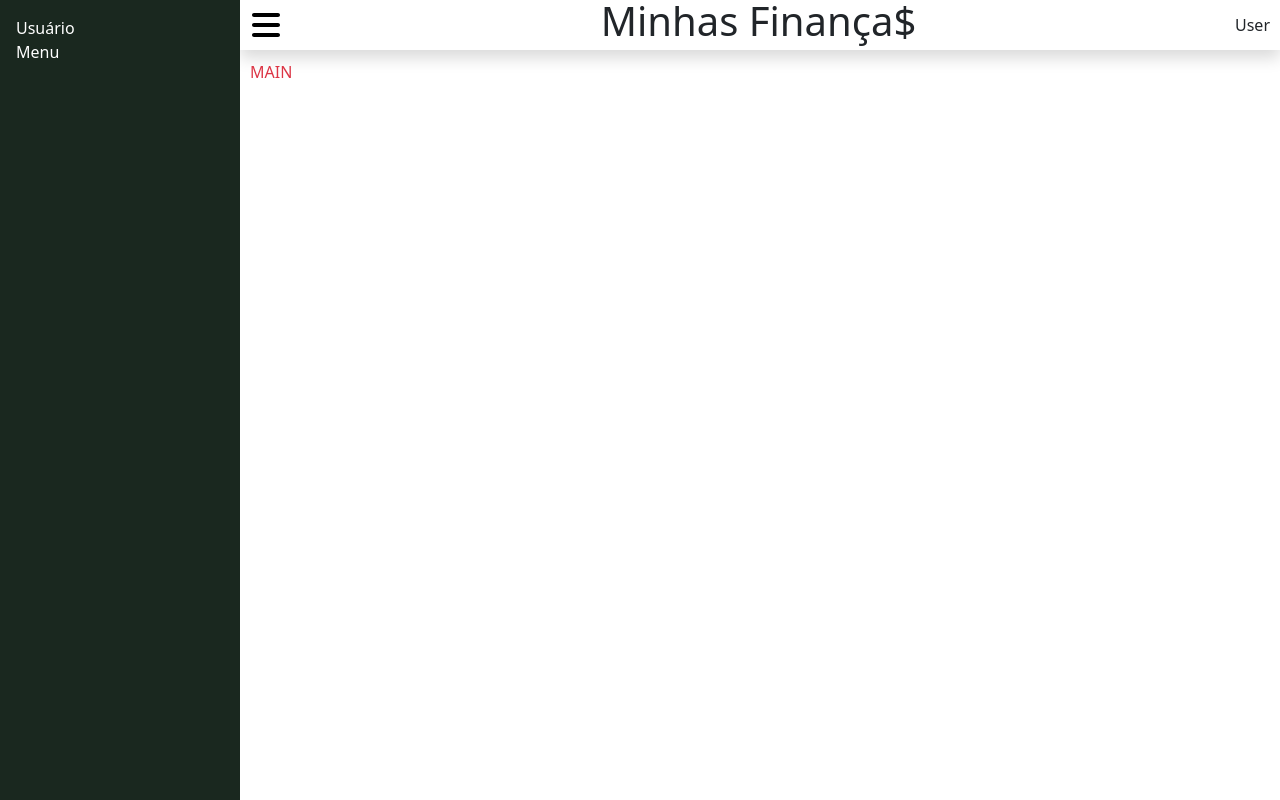
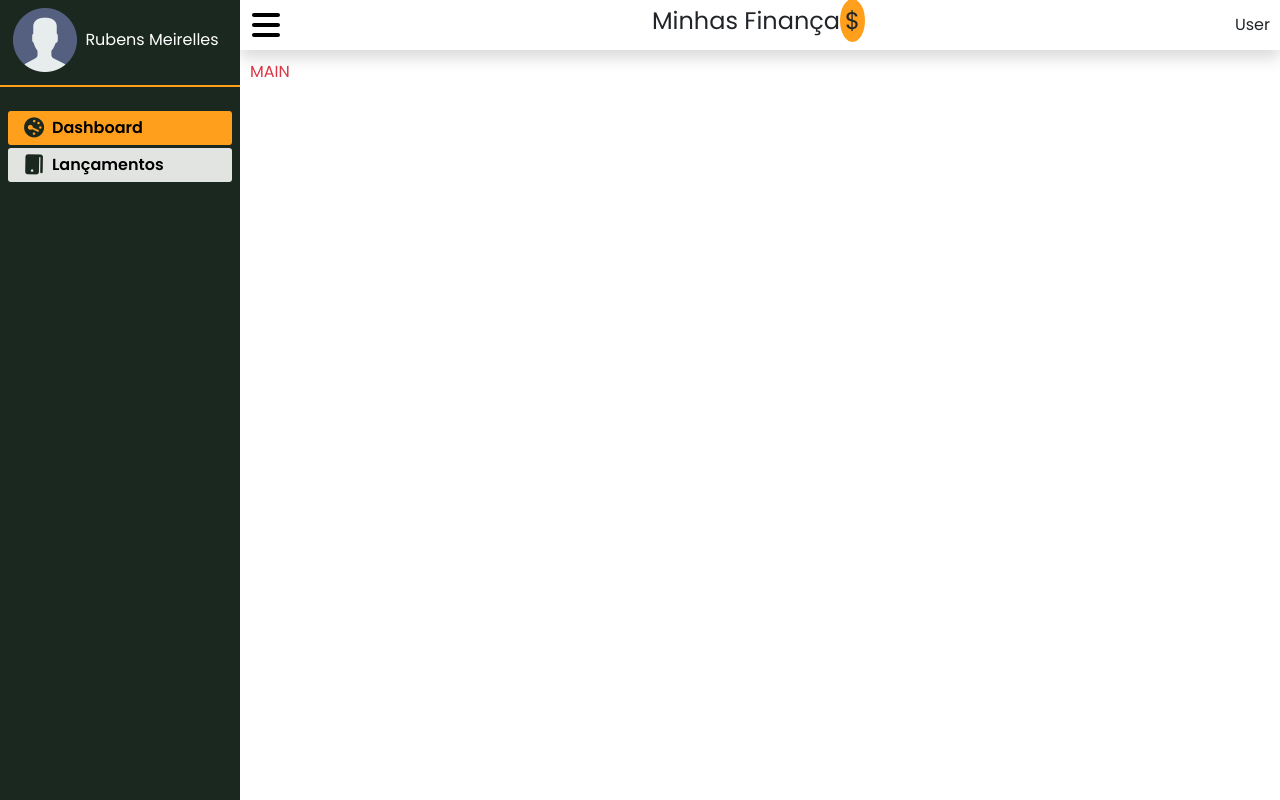
Before and after one commit to rubensmeirelles/financas, a PHP site: page / in a window 1280 px wide. Run offline with PHP 8.4, Linux system fonts and the light colour scheme; some libraries are stand-ins or nearby versions.

Commit message:
Criação dos menus - Inclusão de fonte

```diff
--- a/assets/css/style.css
+++ b/assets/css/style.css
@@ -1,13 +1,73 @@
+
+@import url('https://fonts.googleapis.com/css2?family=Poppins:wght@100;200;300;400;600&display=swap');
+
+
+*{
+    list-style: none;
+    text-decoration: none;
+    margin: 0;
+    padding: 0;
+    box-sizing: border-box;
+    font-family: "Poppins", sans-serif;
+}
+
 .sidebar {
     height: 100vh;
     background-color: #1a281f;
     width: 240px; /* Largura inicial */
-    transition: width 0.8s ease-in-out; /* Adicionando a transição para a largura */
+    transition: width 0.1s ease-in-out; /* Adicionando a transição para a largura */
     overflow-x: hidden; /* Oculta o conteúdo que ultrapassa a largura */
 }
 
+h1{
+    font-size: 1.5rem !important;
+}
+
+h1 span{
+    background-color: #ff9f1c;
+    border-radius: 50%;
+    padding: 5px;
+}
+
+.user-data img{
+    width: 64px;
+}
+
+.user-data span, .item-menu{
+    visibility: visible;
+}
+
+.user-data.hidden span, .item-menu.hidden{
+    display: none;
+}
+
+.divider{
+    margin: 5px 0;
+    border: 1px solid #ff9f1c;
+}
 .menu{
     cursor: pointer;
+}
+
+.icon-color{
+    color: #1a281f
+}
+
+.menu-list li{
+    display: block;
+    padding: 5px 8px;
+    border-radius: 3px;
+    background-color: #e2e4e2;
+    margin: 3px 0;
+    transition: .2s;
+}
+
+.menu-list li:hover{
+    background-color: #ff9f1c;
+}
+
+.active li{
+    background-color: #ff9f1c;
 }
 
 .sidebar.width-70 {
@@ -28,7 +88,7 @@
 }
 
 .top-header, .content {
-    transition: margin-left 0.8s ease-in-out; /* Adicionando a transição para o movimento */
+    transition: margin-left 0.2s ease-in-out; /* Adicionando a transição para o movimento */
 }
 
 .content{
--- a/assets/js/script.js
+++ b/assets/js/script.js
@@ -2,9 +2,15 @@ let menu = document.querySelector('.menu');
 let sidebar = document.querySelector('.sidebar');
 let topHeader = document.querySelector('.top-header');
 let content = document.querySelector('.content');
+let userData = document.querySelector('.user-data');
+let itemMenu = document.querySelectorAll('.item-menu');
 
 menu.addEventListener('click', function (){
     sidebar.classList.toggle('width-70');
     topHeader.classList.toggle('left-70');
     content.classList.toggle('left-70');
+    userData.classList.toggle('hidden');
+    for(let i = 0; i < itemMenu.length; i++){
+        itemMenu[i].classList.toggle('hidden');
+    }
 });
--- /dev/null
+++ b/index.html
@@ -0,0 +1,47 @@
+<!-- <?php include_once './includes/header.php'; ?> -->
+<!DOCTYPE html>
+<html lang="pt-br">
+<head>
+    <meta charset="UTF-8">
+    <meta name="viewport" content="width=device-width, initial-scale=1.0">
+    <link rel="stylesheet" href="./assets/css/style.css">
+    <link href="./assets/css/bootstrap.min.css" rel="stylesheet" crossorigin="anonymous">
+    <script src="https://kit.fontawesome.com/7873db2fc3.js" crossorigin="anonymous"></script>
+    <title>Meu controle financeiro</title>
+</head>
+
+    <aside class="sidebar position-absolute d-flex flex-column top-0 text-white width-240">
+        <div class="d-flex justify-content-center align-items-center p-2 user-data" id="user-data">
+            <img src="./assets/images/avatar.png" alt="user">
+            <span class="mx-2">Rubens Meirelles</span>
+        </div>
+        <div class="divider"></div>
+        <div class="mt-2">
+            <ul class="menu-item p-2">
+                <a href="" class="text-decoration-none menu-list active">
+                    <li class="text-black fw-bolder"><i class="fas fa-tachometer-alt fa-rotate-by fa-lg mx-2 icon-color" style="--fa-rotate-angle: 91deg;"></i><span class="item-menu">Dashboard</span></li>
+                </a>
+                <a href="" class="text-decoration-none menu-list">
+                    <li class="text-black fw-bolder"><i class="fas fa-wallet fa-rotate-by fa-lg mx-2 icon-color" style="--fa-rotate-angle: 91deg;"></i><span class="item-menu">Lançamentos</span></li>
+                </a>
+            </ul>
+        </div>
+
+    </aside>
+
+<body>
+    <div class="shadow d-flex justify-content-between align-items-center top-header left-250">
+        <div class="menu">
+            <svg xmlns="http://www.w3.org/2000/svg" height="32" width="32" viewBox="0 0 448 512">
+                <path d="M0 96C0 78.3 14.3 64 32 64H416c17.7 0 32 14.3 32 32s-14.3 32-32 32H32C14.3 128 0 113.7 0 96zM0 256c0-17.7 14.3-32 32-32H416c17.7 0 32 14.3 32 32s-14.3 32-32 32H32c-17.7 0-32-14.3-32-32zM448 416c0 17.7-14.3 32-32 32H32c-17.7 0-32-14.3-32-32s14.3-32 32-32H416c17.7 0 32 14.3 32 32z" />
+            </svg>
+        </div>
+        <h1>Minhas Finança<span>$</span></h1>
+        <div class="user">User</div>
+    </div>
+    <div class="content left-250 text-danger">MAIN</div>
+</body>
+<!-- <?php include_once './includes/footer.php'; ?> -->
+<script src="./assets/js/script.js"></script>
+<script src="./assets/js/bootstrap.bundle.min.js"></script>
+</html>
--- a/index.php
+++ /dev/null
@@ -1,15 +0,0 @@
-<?php include_once './includes/header.php'; ?>
-
-<body>
-    <div class="shadow d-flex justify-content-between align-items-center top-header left-250">
-        <div class="menu">
-            <svg xmlns="http://www.w3.org/2000/svg" height="32" width="32" viewBox="0 0 448 512">
-                <path d="M0 96C0 78.3 14.3 64 32 64H416c17.7 0 32 14.3 32 32s-14.3 32-32 32H32C14.3 128 0 113.7 0 96zM0 256c0-17.7 14.3-32 32-32H416c17.7 0 32 14.3 32 32s-14.3 32-32 32H32c-17.7 0-32-14.3-32-32zM448 416c0 17.7-14.3 32-32 32H32c-17.7 0-32-14.3-32-32s14.3-32 32-32H416c17.7 0 32 14.3 32 32z" />
-            </svg>
-        </div>
-        <h1>Minhas Finança<span>$</span></h1>
-        <div class="user">User</div>
-    </div>
-    <div class="content left-250 text-danger">MAIN</div>
-</body>
-<?php include_once './includes/footer.php'; ?>
```
Also changed, not shown: assets/images/avatar.png (added).
